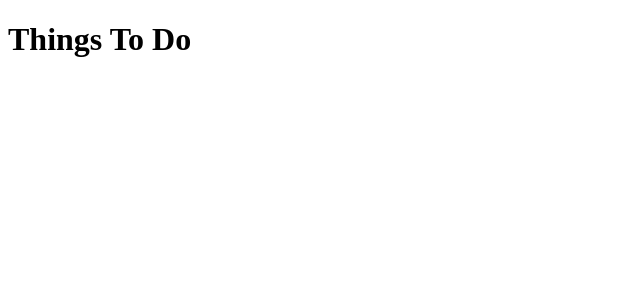
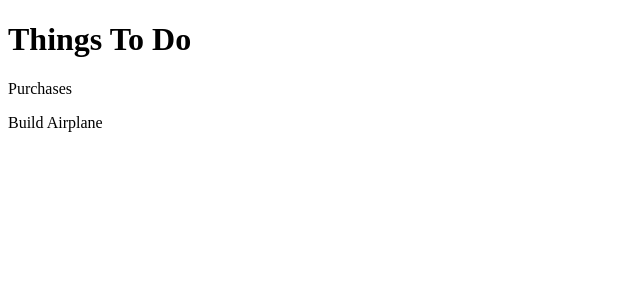
Before and after one commit to always-on-chain/task-list-exercise, a React app: page / in a window 1280 px wide. Shown: the top 300 px of the page, without its empty margins (0-640 px from the left). Built offline with nearby package versions, Linux system fonts and the light colour scheme; the HTML template or start-up script is replaced by a standard one.

Commit message:
created TaskGroupList component and properly rendered task groups

```diff
--- /dev/null
+++ b/items.json
@@ -0,0 +1,58 @@
+[
+  {
+    "id": 1,
+    "group": "Purchases",
+    "task": "Go to the bank",
+    "dependencyIds": [],
+    "completedAt": null
+  },
+  {
+    "id": 2,
+    "group": "Purchases",
+    "task": "Buy hammer",
+    "dependencyIds": [1],
+    "completedAt": null
+  },
+  {
+    "id": 3,
+    "group": "Purchases",
+    "task": "Buy wood",
+    "dependencyIds": [1],
+    "completedAt": null
+  },
+  {
+    "id": 4,
+    "group": "Purchases",
+    "task": "Buy nails",
+    "dependencyIds": [1],
+    "completedAt": null
+  },
+  {
+    "id": 5,
+    "group": "Purchases",
+    "task": "Buy paint",
+    "dependencyIds": [1],
+    "completedAt": null
+  },
+  {
+    "id": 6,
+    "group": "Build Airplane",
+    "task": "Hammer nails into wood",
+    "dependencyIds": [2, 3, 4],
+    "completedAt": null
+  },
+  {
+    "id": 7,
+    "group": "Build Airplane",
+    "task": "Paint wings",
+    "dependencyIds": [5, 6],
+    "completedAt": null
+  },
+  {
+    "id": 8,
+    "group": "Build Airplane",
+    "task": "Have a snack",
+    "dependencyIds": [11],
+    "completedAt": null
+  }
+]
--- a/package.json
+++ b/package.json
@@ -5,8 +5,7 @@
   "main": "index.js",
   "scripts": {
     "test": "echo \"Error: no test specified\" && exit 1",
-    "dev": "webpack -d --watch",
-    "start": "nodemon server/index.js"
+    "dev": "webpack -d --watch"
   },
   "repository": {
     "type": "git",
--- /dev/null
+++ b/react-client/src/components/TaskGroupList.jsx
@@ -0,0 +1,20 @@
+import React from 'react';
+
+class TaskGroupList extends React.Component {
+  constructor(props) {
+    super(props);
+    this.state = {
+      taskGroups: props.taskGroups,
+    }
+  }
+
+  render() {
+    return (
+      this.state.taskGroups.map((taskGroup) => {
+        return <p>{taskGroup}</p>;
+      })
+    )
+  }
+}
+
+export default TaskGroupList;
--- a/react-client/src/index.jsx
+++ b/react-client/src/index.jsx
@@ -1,19 +1,51 @@
 import React from 'react';
 import ReactDOM from 'react-dom';
+import items from '../../items.json';
+import TaskGroupList from './components/TaskGroupList.jsx';
 
 class App extends React.Component {
   constructor(props) {
     super(props);
-
     this.state = {
       taskGroups: []
     }
   }
 
+  getTaskGroups() {
+    let set = new Set();
+    let groups = [];
+
+    for (let i = 0; i < items.length; i++) {
+      set.add(items[i]['group']);
+    }
+
+    set.forEach((group) => {
+      groups.push(group);
+    })
+
+    this.setState({
+      taskGroups: groups
+    })
+  }
+
+  componentWillMount() {
+    this.getTaskGroups();
+  }
+
   render() {
-    return (
-      <h1>Things To Do</h1>
-    )
+    let taskGroupSize = this.state.taskGroups.length;
+
+    if (taskGroupSize > 0) {
+      return (
+        <div>
+          <h1>Things To Do</h1>
+          <TaskGroupList taskGroups={this.state.taskGroups} />
+        </div>
+      )
+    } else {
+      return <h1>Things To Do</h1>
+    }
+
   }
 }
 
```
Also changed, not shown: 2 other files (tests, documents, lock files or other folders).
